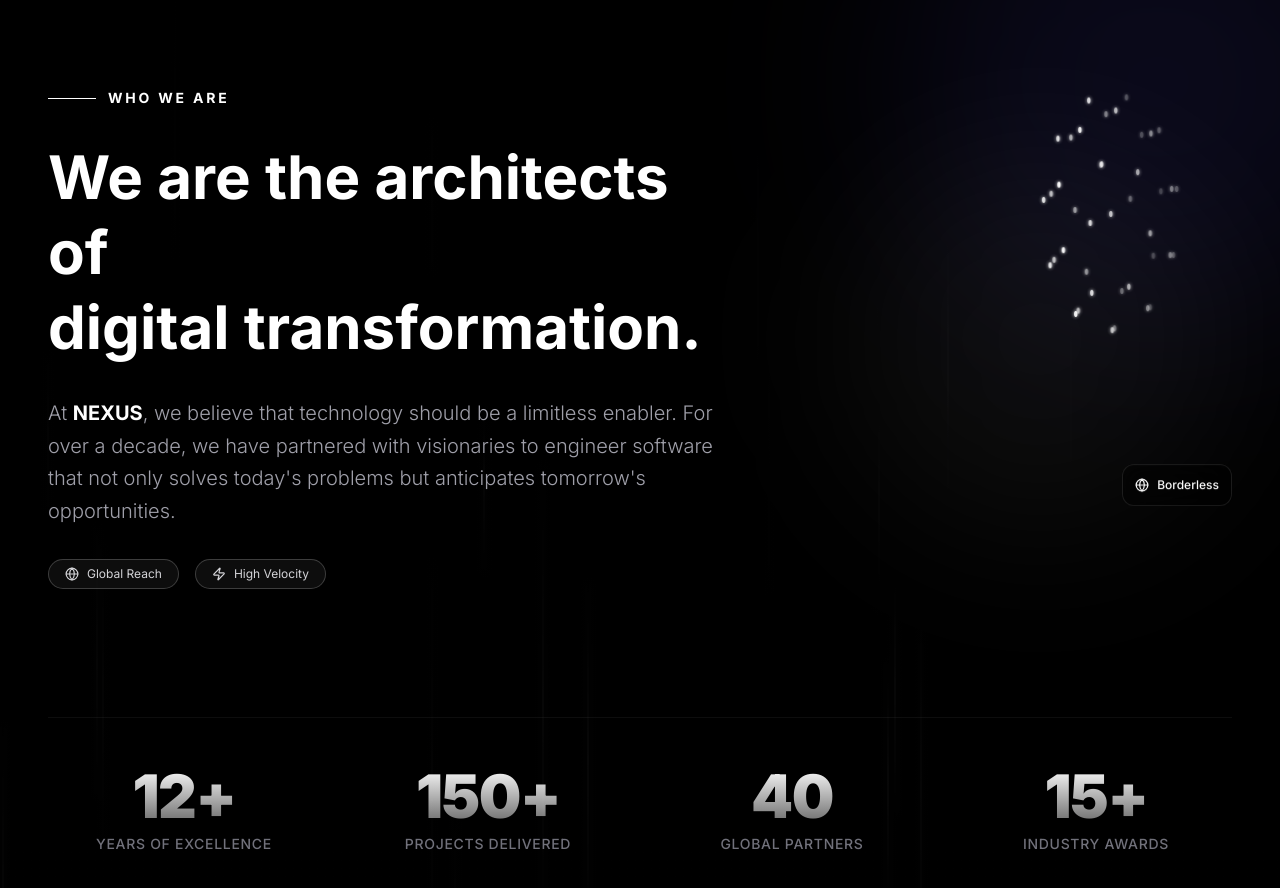
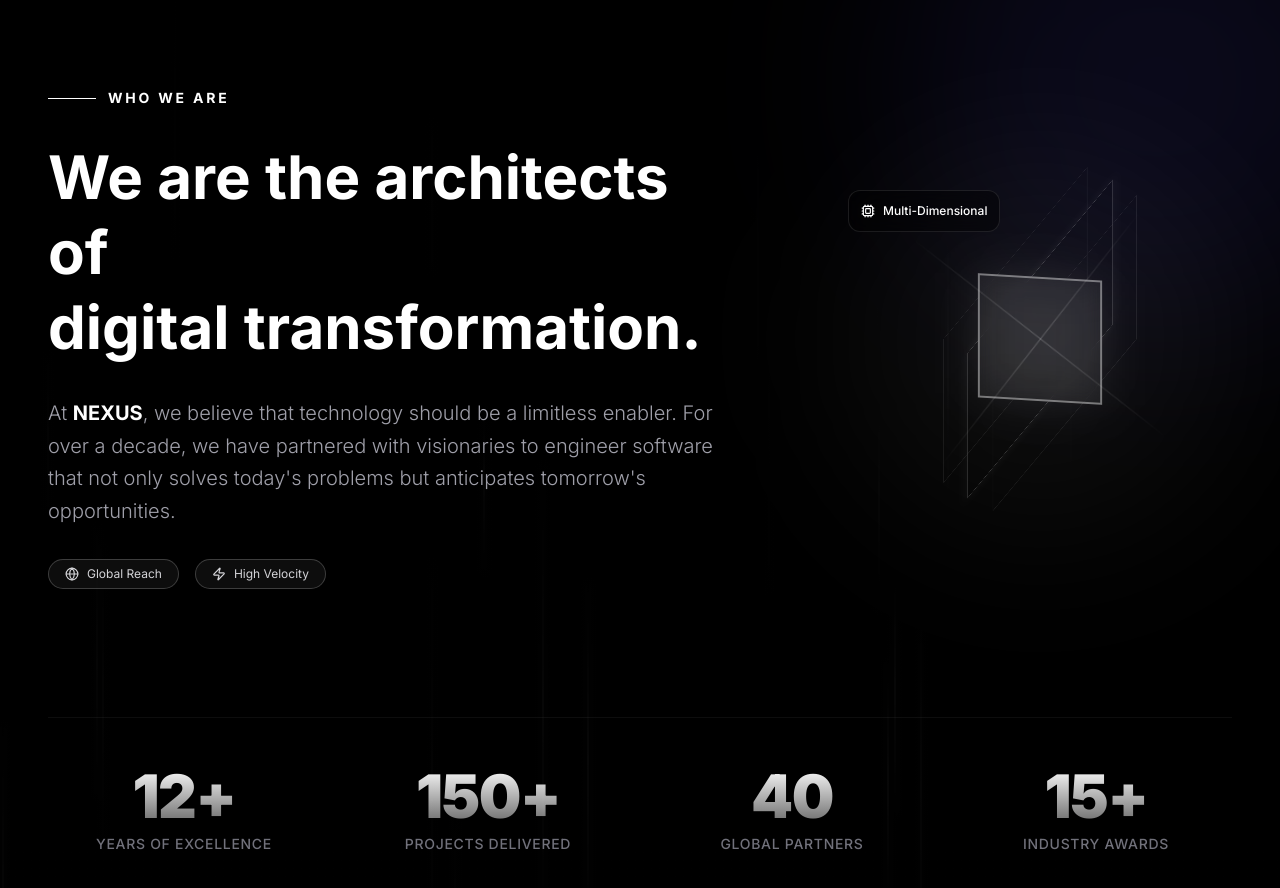
Before and after one commit to dilshandevxx/nexus-the-continuum-of-thought, a Next.js app: page / in a window 1280 px wide. Shown: the part 840-1728 px from the top of the page. Built offline with nearby package versions, Linux system fonts and the light colour scheme.

Commit message:
add about animation

```diff
--- a/src/components/About.tsx
+++ b/src/components/About.tsx
@@ -131,7 +131,7 @@ export function About() {
               </motion.div>
             </div>
 
-             {/* Graphic Side - Global Nexus */}
+             {/* Graphic Side - Quantum Tesseract */}
              <motion.div
                 initial={{ opacity: 0, scale: 0.8 }}
                 whileInView={{ opacity: 1, scale: 1 }}
@@ -141,61 +141,55 @@ export function About() {
              >
                 <div className="absolute inset-0 -z-10 bg-white/5 blur-[80px] rounded-full" />
 
-                {/* Globe Container */}
-                <div className="relative h-64 w-64 transform-style-3d">
+                {/* Hypercube Container */}
+                <div className="relative flex h-full w-full items-center justify-center transform-style-3d">
+
+                    {/* Outer Cube */}
                     <motion.div
-                        animate={{ rotateY: 360 }}
+                        animate={{ rotateX: 360, rotateY: 360 }}
                         transition={{ duration: 20, repeat: Infinity, ease: "linear" }}
-                        className="absolute inset-0 transform-style-3d"
+                        className="absolute h-64 w-64 border border-white/20 shadow-[0_0_20px_rgba(255,255,255,0.05)]"
+                        style={{ transformStyle: "preserve-3d" }}
                     >
-                         {/* Globe Dots */}
-                         {[...Array(40)].map((_, i) => {
-                             // Golden Angle distribution for even sphere coverage
-                             const phi = Math.acos(-1 + (2 * i) / 40);
-                             const theta = Math.sqrt(40 * Math.PI) * phi;
+                         {/* Cube Faces or Vertices hint - kept minimal for elegance */}
+                         <div className="absolute inset-0 border border-white/10" style={{ transform: "translateZ(30px)" }} />
+                         <div className="absolute inset-0 border border-white/10" style={{ transform: "translateZ(-30px)" }} />
+                    </motion.div>
 
-                             const x = 120 * Math.cos(theta) * Math.sin(phi);
-                             const y = 120 * Math.sin(theta) * Math.sin(phi);
-                             const z = 120 * Math.cos(phi);
+                    {/* Inner Cube */}
+                    <motion.div
+                        animate={{ rotateX: 360, rotateY: -360 }}
+                        transition={{ duration: 15, repeat: Infinity, ease: "linear" }}
+                        className="absolute h-32 w-32 border-2 border-white/40 bg-white/5 backdrop-blur-sm"
+                        style={{ transformStyle: "preserve-3d" }}
+                    >
+                         {/* Inner Glow */}
+                         <div className="absolute inset-0 bg-white/10 blur-xl" />
+                    </motion.div>
 
-                             return (
-                                 <motion.div
-                                     key={i}
-                                     className="absolute h-1.5 w-1.5 rounded-full bg-white shadow-[0_0_5px_white]"
-                                     style={{
-                                         transform: `translate3d(${x}px, ${y}px, ${z}px)`,
-                                     }}
-                                     // Fade dots when they rotate to the back
-                                     animate={{ opacity: [0.2, 1, 0.2] }}
-                                     transition={{
-                                         duration: 20,
-                                         repeat: Infinity,
-                                         ease: "linear",
-                                         delay: -10 + (Math.atan2(x, z) / (2 * Math.PI)) * 20 // Phase based on rotation
-                                     }}
-                                 />
-                             );
-                         })}
+                    {/* Connecting Lines (Simulated Hypercube Concept) */}
+                    <motion.div
+                         animate={{ rotate: 360 }}
+                         transition={{ duration: 30, repeat: Infinity, ease: "linear" }}
+                         className="absolute inset-0 flex items-center justify-center"
+                    >
+                        <div className="h-80 w-[1px] bg-gradient-to-b from-transparent via-white/20 to-transparent rotate-45" />
+                        <div className="h-80 w-[1px] bg-gradient-to-b from-transparent via-white/20 to-transparent -rotate-45" />
+                    </motion.div>
 
-                         {/* Equator / Orbital Ring */}
-                         <div className="absolute top-1/2 left-1/2 h-80 w-80 -translate-x-1/2 -translate-y-1/2 rounded-full border border-white/10" style={{ transform: "rotateX(90deg)" }} />
-                         <div className="absolute top-1/2 left-1/2 h-80 w-80 -translate-x-1/2 -translate-y-1/2 rounded-full border border-dashed border-white/20" style={{ transform: "rotateX(90deg) rotateY(45deg)" }} />
-
-                    </motion.div>
                 </div>
 
-                {/* Floating "Reach" Card */}
+                {/* Floating "Dimension" Card */}
                 <motion.div
-                    animate={{ y: [0, -10, 0] }}
-                    transition={{ duration: 5, repeat: Infinity, ease: "easeInOut" }}
-                    className="absolute bottom-4 right-0 z-20 rounded-xl border border-white/10 bg-black/40 p-3 backdrop-blur-md"
+                    animate={{ y: [0, 15, 0] }}
+                    transition={{ duration: 6, repeat: Infinity, ease: "easeInOut" }}
+                    className="absolute top-10 left-0 z-20 rounded-xl border border-white/10 bg-black/40 p-3 backdrop-blur-md"
                 >
                     <div className="flex items-center gap-2">
-                        <Globe size={14} className="text-white" />
-                        <span className="text-xs font-medium text-white">Borderless</span>
+                        <Cpu size={14} className="text-white" />
+                        <span className="text-xs font-medium text-white">Multi-Dimensional</span>
                     </div>
                 </motion.div>
-
              </motion.div>
         </div>
 
```
